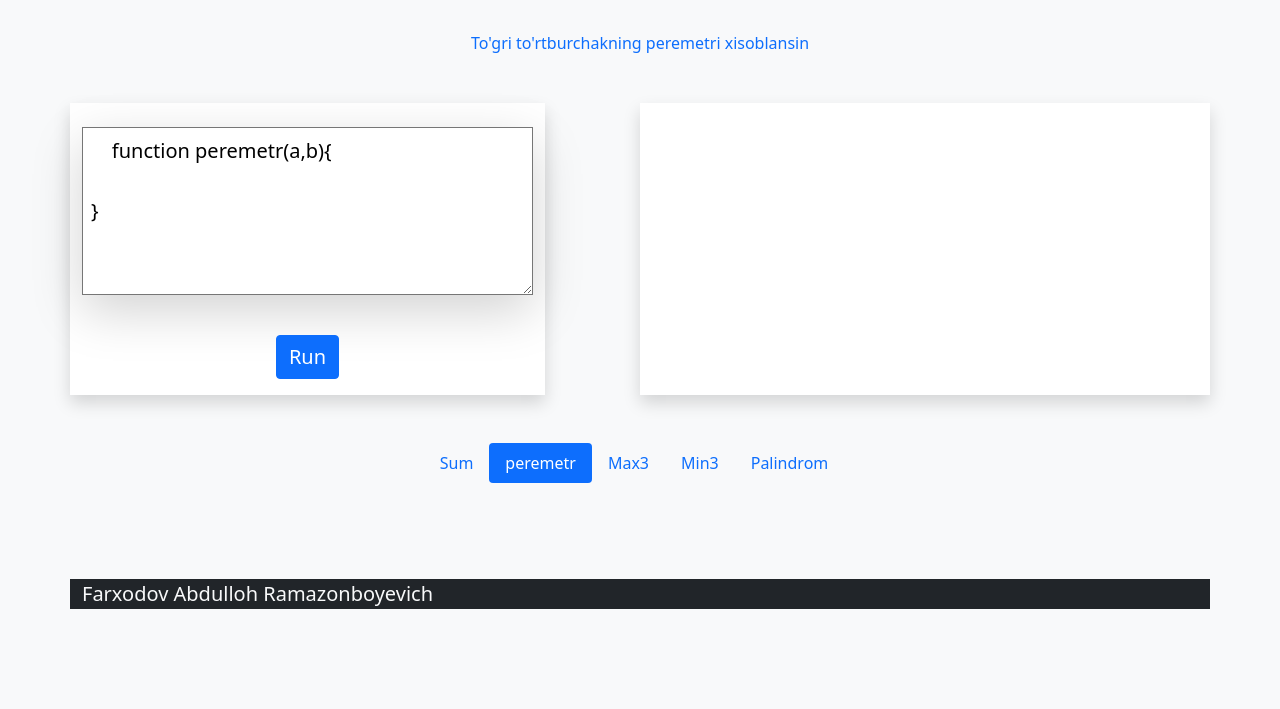
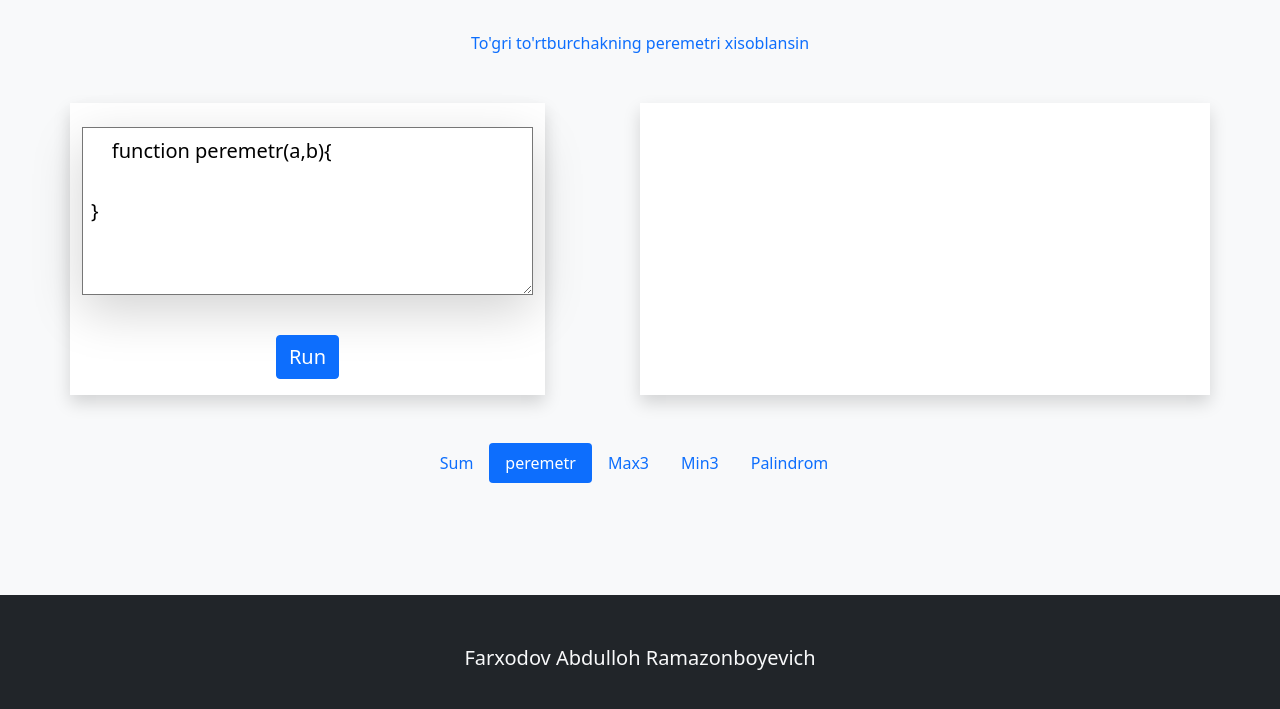
Before and after one commit to Ramazonboy/compilator, a plain HTML site: page peremetr.html in a window 1280 px wide. Shown: the part 145-854 px from the top of the page. Drawn offline with nearby package versions, Linux system fonts and the light colour scheme.

Commit message:
first commit

```diff
--- a/peremetr.html
+++ b/peremetr.html
@@ -50,12 +50,13 @@
                 </li>
 
             </ul>
-            <div class="text-light txt center fs-5 my-5 bg-dark">
-                Farxodov Abdulloh Ramazonboyevich
-            </div>
         </div>
     </div>
-
+    <footer class="bg-dark ">
+        <div class="text-light text-center fs-5 py-5 ">
+            Farxodov Abdulloh Ramazonboyevich
+        </div>
+    </footer>
 
 
 
```
Also changed, not shown: index.html (+5 -1 lines), max.html (+5 -6 lines), min.html (+5 -1 lines), palindrom.html (+5 -0 lines).
